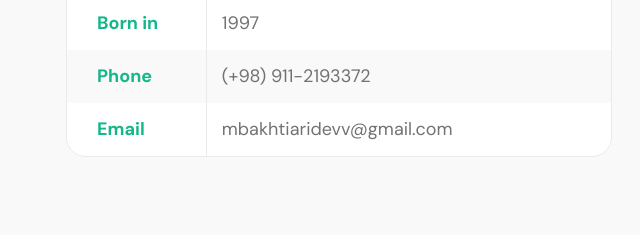
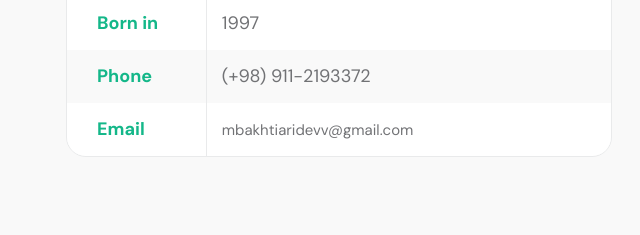
Before and after one commit to MBakhtiari97/PW, a plain HTML site: page index.html in a window 1280 px wide. Shown: the part 1705-1940 px from the top of the page, 16-656 px from the left. Drawn offline with Linux system fonts and the light colour scheme.

Commit message:
Update index.html

```diff
--- a/index.html
+++ b/index.html
@@ -176,7 +176,7 @@ https://templatemo.com/tm-578-first-portfolio
 
                                     <p>
                                         <span class="profile-small-title">Email</span>
-                                        <span><a href="mailto:mbakhtiaridevv@gmail.com">mbakhtiaridevv@gmail.com</a></span>
+                                        <span style="font-size: 83%;"><a href="mailto:mbakhtiaridevv@gmail.com">mbakhtiaridevv@gmail.com</a></span>
                                     </p>
                                 </div>
                             </div>
```
